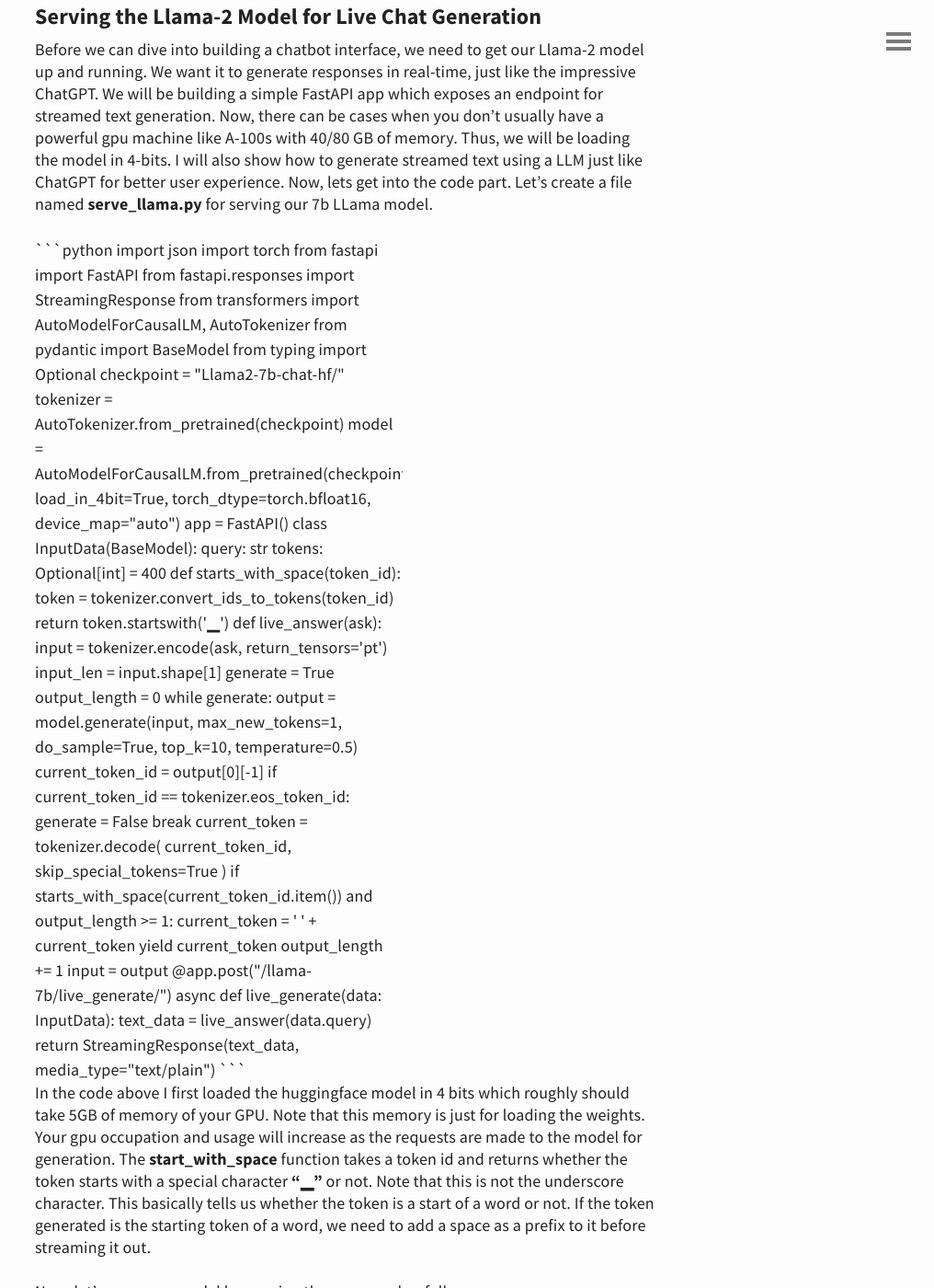
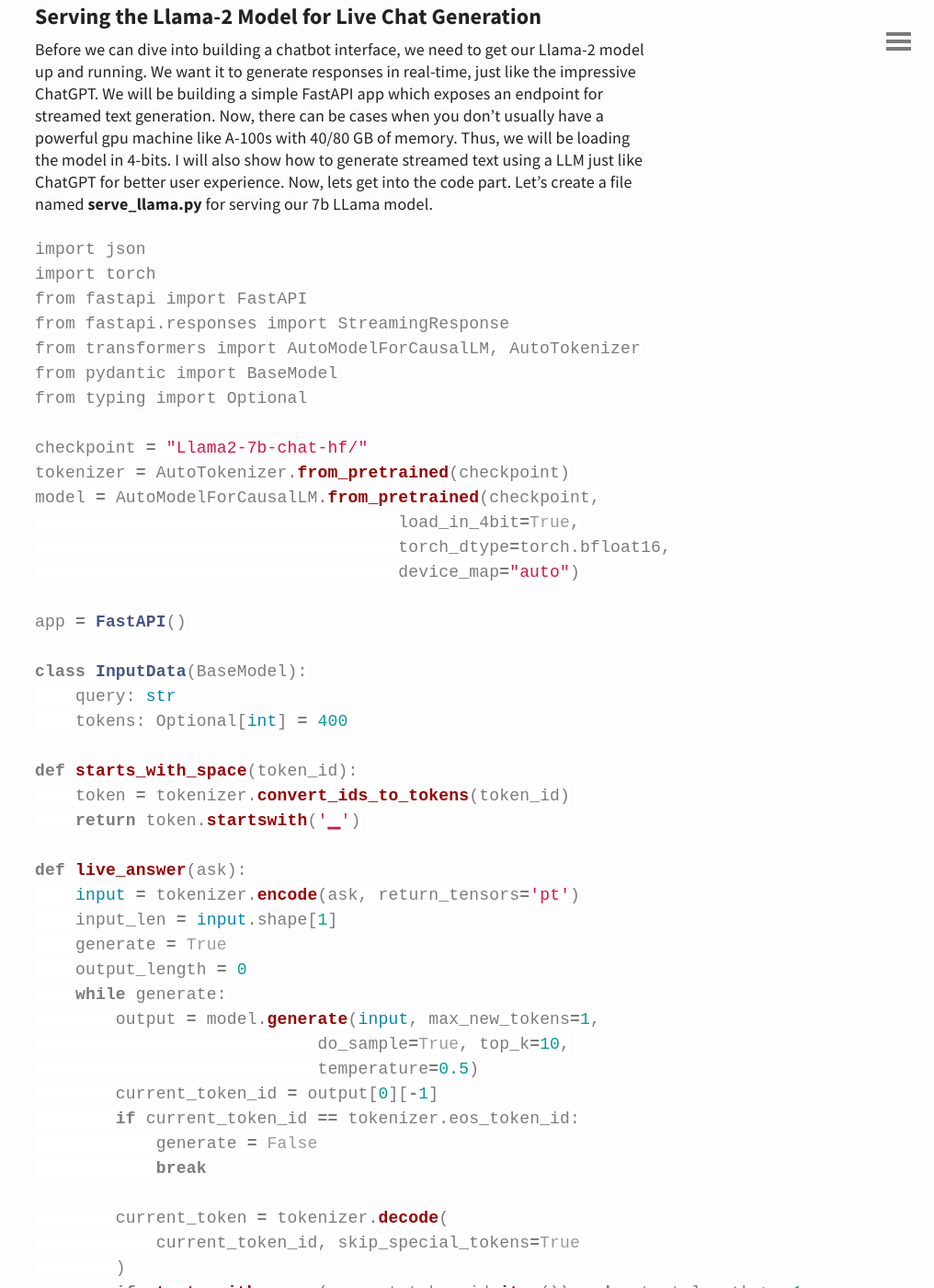
Before and after one commit to spraphul/blog, a Jekyll site: the page built from _posts/2023-10-26-llama.md, in a window 1280 px wide and 1400 px high, scrolled down 533 px. Shown: the whole window at 92% size, without its empty margins (264-1280 px from the left). Built offline with Jekyll 4.4.1, drawn with Linux system fonts in a browser that asks for light colours; some of the changed text lies outside the part shown.

Commit message:
Update 2023-10-26-llama.md

````diff
--- a/_posts/2023-10-26-llama.md
+++ b/_posts/2023-10-26-llama.md
@@ -9,8 +9,6 @@
 Before we can dive into building a chatbot interface, we need to get our Llama-2 model up and running. We want it to generate responses in real-time, just like the impressive ChatGPT. We will be building a simple FastAPI app which exposes an endpoint
 for streamed text generation. Now, there can be cases when you don't usually have a powerful gpu machine like A-100s with 40/80 GB of memory. Thus, we will be loading the model in 4-bits. I will also show how to generate streamed text using a LLM just
 like ChatGPT for better user experience. Now, lets get into the code part. Let's create a file named **serve_llama.py** for serving our 7b LLama model.
-
-<div style="width: 400px; overflow: auto;">
 
 ```python
 import json
@@ -68,7 +66,6 @@
     return StreamingResponse(text_data, media_type="text/plain")
 ```
 
-</div>
 
 In the code above I first loaded the huggingface model in 4 bits which roughly should take 5GB of memory of your GPU. Note that this memory is just for loading the weights.
 Your gpu occupation and usage will increase as the requests are made to the model for generation. The **start_with_space** function takes a token id and returns whether the token starts with a special character **"▁"** or not. Note that
@@ -92,7 +89,6 @@
 
 System prompt defines the role of the model and instruction defines the input given to the model. We will be defining the system prompt such that it takes up a role of a AI assistant and in the instruction, we will be passing the history of the conversation along with the user's latest input. Let's delve into the code to see how it's done.
 
-<div style="width: 400px; overflow: auto;">
 
 ```python
 import streamlit as st
@@ -151,7 +147,6 @@
 
 ```
 
-</div>
 
 Now, let's run the UI app using the command as follows:
 
````
